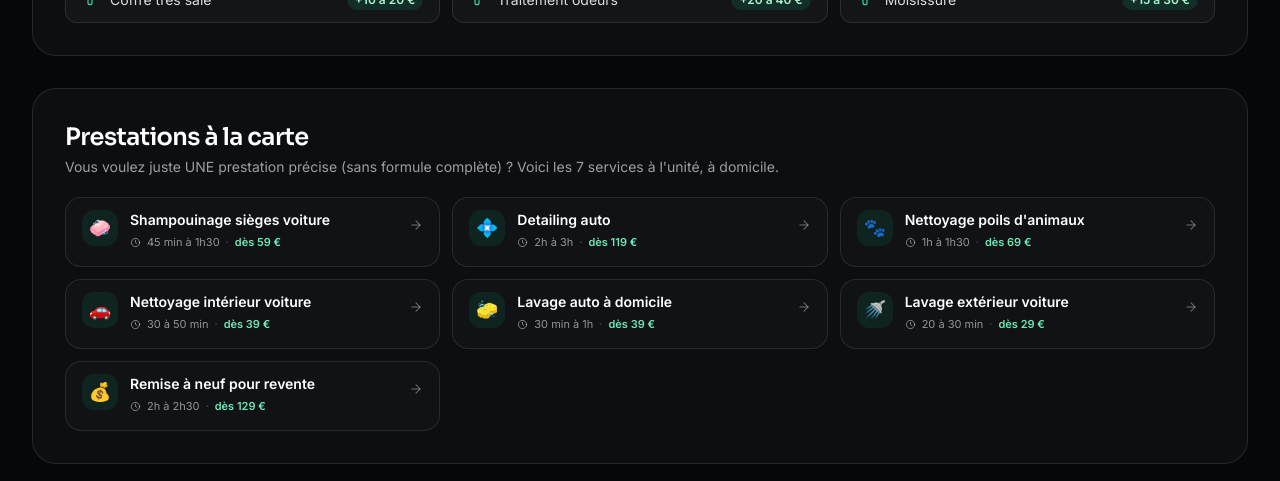
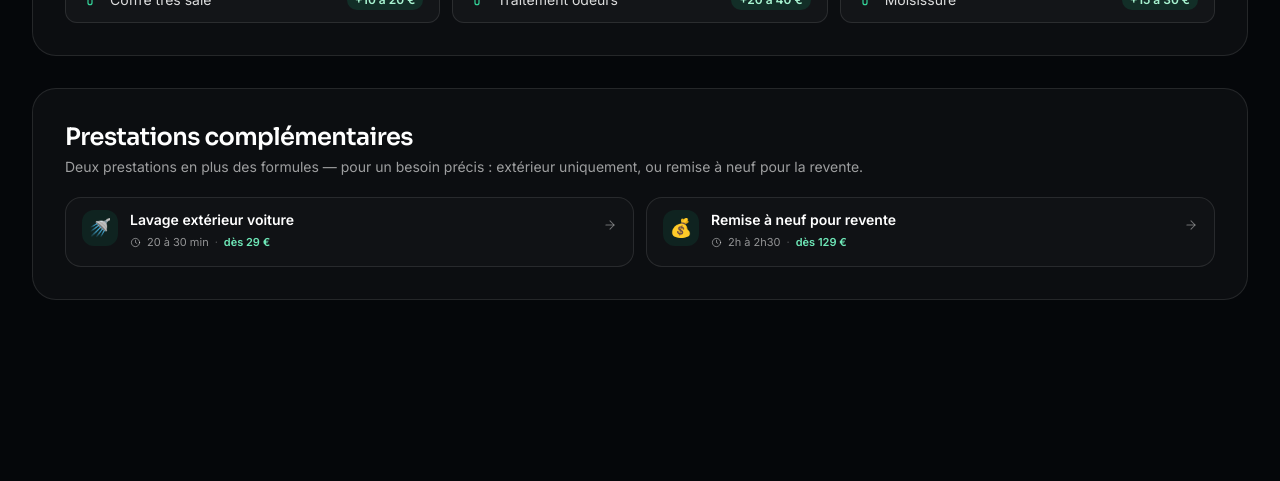
Before and after one commit to Rausteen/strasclean-v2, a Next.js app: page / in a window 1280 px wide. Shown: the part 3280-3761 px from the top of the page. Built offline with nearby package versions, Linux system fonts and the light colour scheme; no server answers.

Commit message:
rename 'à la carte' → 'Prestations complémentaires' (extérieur + revente uniquement)

```diff
--- a/components/PricingSection.tsx
+++ b/components/PricingSection.tsx
@@ -104,24 +104,26 @@ export default function PricingSection() {
           </div>
         </Reveal>
 
-        {/* Prestations à la carte — clairement séparées des Formules.
-            Pour les visiteurs qui ne veulent QU'UNE prestation précise. */}
+        {/* Prestations complémentaires — uniquement les prestations
+            qui sortent du cadre des formules (extérieur seul + revente). */}
         <Reveal>
           <div className="mt-8 rounded-3xl border border-white/10 bg-white/[0.03] p-6 sm:p-8">
             <div className="flex flex-col gap-1 sm:flex-row sm:items-end sm:justify-between">
               <div>
                 <h3 className="h-display text-xl font-semibold text-white sm:text-2xl">
-                  Prestations à la carte
+                  Prestations complémentaires
                 </h3>
                 <p className="mt-1 text-sm text-white/60">
-                  Vous voulez juste UNE prestation précise (sans formule complète) ?
-                  Voici les 7 services à l'unité, à domicile.
+                  Deux prestations en plus des formules — pour un besoin
+                  précis : extérieur uniquement, ou remise à neuf pour la revente.
                 </p>
               </div>
             </div>
 
-            <ul className="mt-5 grid gap-3 sm:grid-cols-2 lg:grid-cols-3">
-              {SERVICES.map((s) => (
+            <ul className="mt-5 grid gap-3 sm:grid-cols-2">
+              {SERVICES.filter((s) =>
+                ["lavage-exterieur-voiture", "remise-a-neuf-voiture-revente"].includes(s.slug)
+              ).map((s) => (
                 <li key={s.slug}>
                   <Link
                     href={servicePath(s, DEFAULT_CITY)}
```
